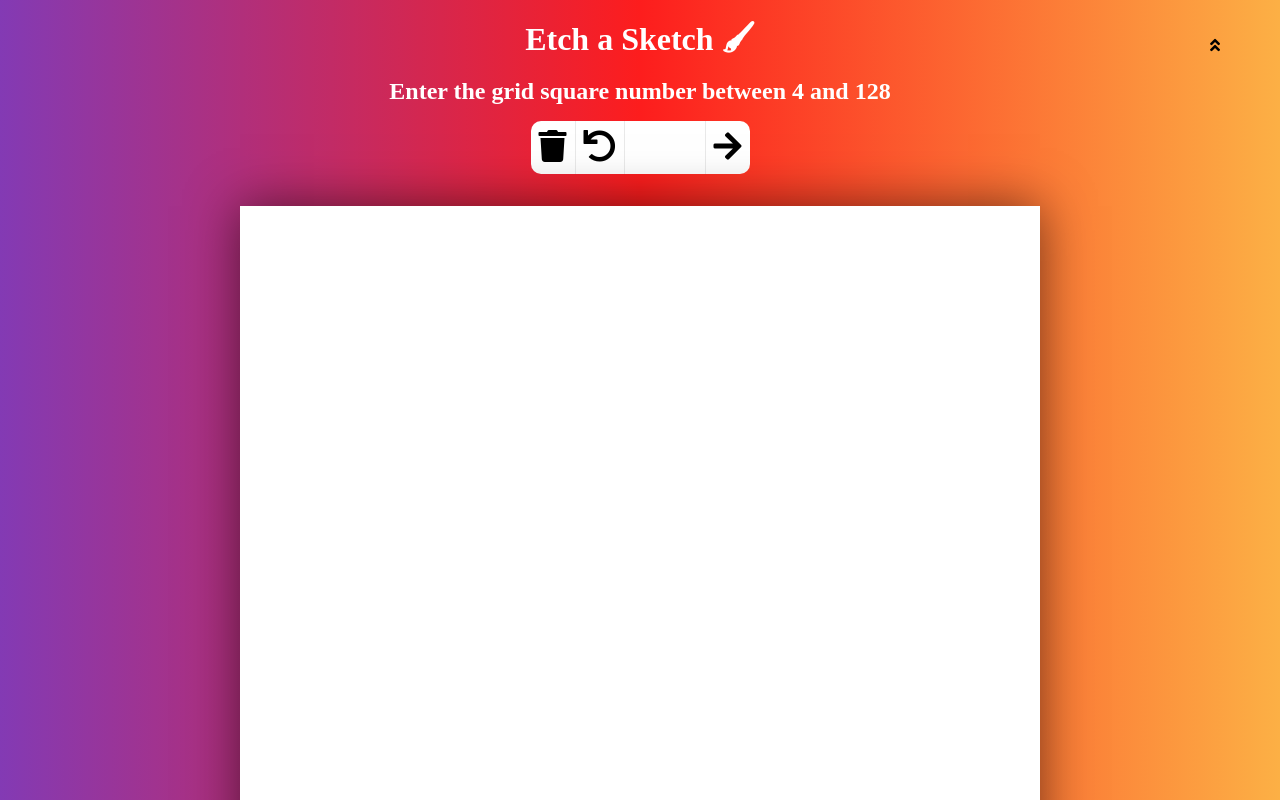
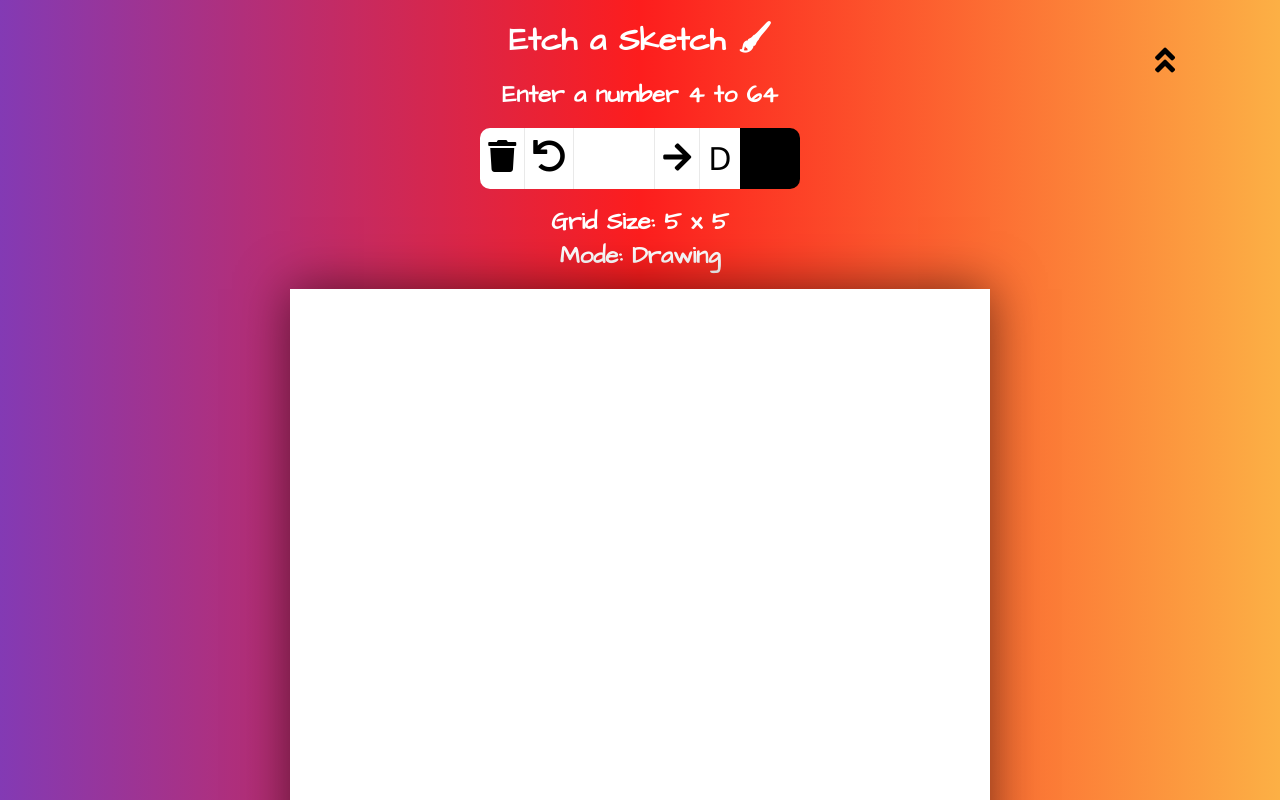
Before and after one commit to memindemir06/etch-a-sketch, a plain HTML site: page index.html in a window 1280 px wide. Both pictures are taken after typing "5" into the empty fields and a click on the button "Generate grid". Shown: the top 800 px of the page. Drawn offline with Linux system fonts and the light colour scheme.

Commit message:
Version 2

```diff
--- a/app.js
+++ b/app.js
@@ -6,6 +6,10 @@ const gridsOuter = document.querySelector(".grids");
 const gridsInner = gridsOuter.firstElementChild;
 const buttons = document.querySelectorAll(".hide-header-button");
 const dockElements = document.querySelectorAll(".colorful-background");
+const styleButton = document.querySelector(".trailing");
+const colorInput = document.querySelector(".color");
+const notification = document.querySelector(".notification");
+const mode = document.querySelector(".mode");
 let global_mousedownCheck;
 
 //EVENT LISTENERS
@@ -22,6 +26,9 @@ document.addEventListener("click", (event) => {
       refresh();
     } else if (target.classList[1] === "trash") {
       del();
+    } else if (target.classList[1] === "trailing") {
+      refresh();
+      changeStyle();
     }
   } else if (target.classList[0] == "hide-header-button") {
     hideDock();
@@ -45,7 +52,8 @@ gridsOuter.addEventListener("mouseover", (event) => {
   if (global_mousedownCheck === true) {
     const grid = event.target;
     if (grid.classList[0] === "grid") {
-      colorizeGrid(grid);
+      if (styleChecker()) colorizeGrid(grid);
+      else trailGrid(grid);
     }
   }
 });
@@ -60,7 +68,7 @@ function generate() {
   const gridSize = parseInt(input.value);
   //Generate grids
   if (
-    gridSize < 129 &&
+    gridSize < 65 &&
     gridSize > 3 &&
     gridsOuter.firstElementChild.innerHTML === ""
   ) {
@@ -70,10 +78,12 @@ function generate() {
       gridsOuter.firstElementChild.appendChild(grid);
     }
     gridsOuter.firstElementChild.style.gridTemplateColumns = `repeat(${gridSize}, auto)`;
+    changeNotification(gridSize);
   }
 }
 
 function refresh() {
+  if (styleChecker() === false) return;
   if (gridsOuter.firstElementChild.innerHTML !== "") {
     gridsOuter.firstElementChild.childNodes.forEach((grid) => {
       if (grid.style.backgroundColor !== "rgb(255, 255, 255)")
@@ -87,6 +97,8 @@ function del() {
   const removable = document.createElement("div");
   gridsOuter.appendChild(removable);
   removable.classList.add("removable");
+  notification.innerText = `Please generate the grid to start drawing.`;
+  mode.classList.toggle("hidden");
 }
 
 function randomColor() {
@@ -99,9 +111,54 @@ function colorizeGrid(grid) {
   grid.style.backgroundColor = randomColor();
 }
 
+async function trailGrid(grid) {
+  const colorHex = colorInput.value;
+  let c = colorHex.substring(1).split("");
+  if (c.length == 3) {
+    c = [c[0], c[0], c[1], c[1], c[2], c[2]];
+  }
+  c = "0x" + c.join("");
+  for (let i = 10; i >= 0; i--) {
+    const colorRgba =
+      "rgba(" +
+      [(c >> 16) & 255, (c >> 8) & 255, c & 255].join(",") +
+      "," +
+      `${i / 10}`;
+    grid.style.backgroundColor = colorRgba;
+    await sleep(30);
+  }
+}
+
 function hideDock() {
-  console.log("aga");
   dockElements.forEach((el) => el.classList.toggle("hidden"));
   buttons[0].classList.toggle("hidden");
   buttons[1].classList.toggle("hidden");
 }
+
+function changeStyle() {
+  styleButton.firstElementChild.innerText =
+    styleButton.firstElementChild.innerText === "D" ? "T" : "D";
+  mode.innerText =
+    styleButton.firstElementChild.innerText === "D"
+      ? "Mode: Drawing"
+      : "Mode: Trailing";
+}
+
+function styleChecker() {
+  if (styleButton.firstElementChild.innerText === "D") return true;
+  else return false;
+}
+
+//Sleep function for wait effect
+function sleep(ms) {
+  return new Promise((resolve) => setTimeout(resolve, ms));
+}
+
+function changeNotification(gridSize) {
+  notification.innerText = `Grid Size: ${gridSize} x ${gridSize}`;
+  mode.innerText =
+    styleButton.firstElementChild.innerText === "D"
+      ? "Mode: Drawing"
+      : "Mode: Trailing";
+  mode.classList.toggle("hidden");
+}
--- a/index.html
+++ b/index.html
@@ -9,6 +9,10 @@
       href="https://cdnjs.cloudflare.com/ajax/libs/font-awesome/5.14.0/css/all.min.css"
       integrity="sha512-1PKOgIY59xJ8Co8+NE6FZ+LOAZKjy+KY8iq0G4B3CyeY6wYHN3yt9PW0XpSriVlkMXe40PTKnXrLnZ9+fkDaog=="
       crossorigin="anonymous"
+    />
+    <link
+      href="https://fonts.googleapis.com/css2?family=Architects+Daughter&display=swap"
+      rel="stylesheet"
     />
     <link rel="stylesheet" href="style.css" />
   </head>
@@ -25,9 +29,7 @@
     </header>
     <div class="form colorful-background">
       <form>
-        <label for="input"
-          >Enter the grid square number between 4 and 128</label
-        >
+        <label for="input">Enter a number 4 to 64</label>
         <div class="input">
           <div class="btn trash" title="Delete">
             <i class="fas fa-trash"></i>
@@ -47,8 +49,16 @@
           <button class="btn generate" title="Generate grid" type="submit">
             <i class="fas fa-arrow-right"></i>
           </button>
+          <div class="btn trailing" title="Trail">
+            <p class="trail-option">D</p>
+          </div>
+          <input type="color" name="color" id="color" class="color" />
         </div>
       </form>
+    </div>
+    <div class="notify">
+      <h2 class="notification">Please generate the grid to start drawing.</h2>
+      <h2 class="mode hidden">Mode: Drawing</h2>
     </div>
     <div class="grids">
       <div class="removable"></div>
--- a/style.css
+++ b/style.css
@@ -15,7 +15,7 @@ body {
   align-items: center;
   min-height: 100vh;
   color: white;
-
+  font-family: "Architects Daughter", cursive;
   background: rgb(131, 58, 180);
   background: -moz-linear-gradient(
     90deg,
@@ -53,7 +53,7 @@ form {
   padding: 0 1rem 1rem 1rem;
 }
 
-input {
+input[type="number"] {
   border: none;
   outline: none;
   padding: 0 5px;
@@ -61,7 +61,13 @@ input {
   width: 5rem;
 }
 
-i {
+input[type="color"] {
+  border-top-right-radius: 10px;
+  border-bottom-right-radius: 10px;
+}
+
+i,
+p {
   pointer-events: none;
 }
 
@@ -76,8 +82,8 @@ i {
   position: absolute;
   width: 50px;
   height: 50px;
-  top: 20px;
-  right: 40px;
+  top: 5px;
+  right: 5px;
   border-radius: 50%;
 }
 
@@ -112,8 +118,6 @@ i {
 }
 
 .generate {
-  border-top-right-radius: 10px;
-  border-bottom-right-radius: 10px;
   border-left: 1px solid rgba(211, 211, 211, 0.5);
 }
 
@@ -124,10 +128,23 @@ i {
   justify-content: center;
 }
 
+.trailing {
+  border-left: 1px solid rgba(211, 211, 211, 0.5);
+}
+
+.trail-option {
+  font-family: "Segoe UI", Tahoma, Geneva, Verdana, sans-serif;
+}
+
+.mode {
+  text-align: center;
+}
+
 .grids {
   width: 300px;
   height: 300px;
   margin: 1rem;
+  margin-bottom: 10rem;
   box-shadow: 0 0 3rem rgba(0, 0, 0, 0.555);
   background: white;
 }
@@ -162,10 +179,9 @@ input[type="number"] {
 
 @keyframes arrow {
   from {
-    top: 20px;
   }
   to {
-    top: 30px;
+    transform: translateY(20px);
   }
 }
 
@@ -184,6 +200,12 @@ input[type="number"] {
   color: red;
 }
 
+.trailing:hover,
+.trailing:active {
+  background: black;
+  color: white;
+}
+
 .btn:focus {
   outline: none;
 }
@@ -192,20 +214,40 @@ input[type="number"] {
   html {
     font-size: 16px;
   }
-  input {
+  input[type="number"] {
     padding: 0 10px;
   }
 
   .removable,
   .grids {
-    width: 800px;
-    height: 800px;
+    width: 700px;
+    height: 700px;
+  }
+  .hide-header-button {
+    font-size: 2rem;
+    width: 150px;
+    height: 60px;
+    top: 30px;
+    right: 40px;
   }
 }
 
 @supports (-webkit-appearance: none) or (-moz-appearance: none) {
-  input[type="number"] {
+  input[type="number"],
+  input[type="color"] {
     -webkit-appearance: none;
     -moz-appearance: none;
   }
+  input[type="color"] {
+    -webkit-appearance: none;
+    border: none;
+    width: 60px;
+    height: inherit;
+  }
+  input[type="color"]::-webkit-color-swatch-wrapper {
+    padding: 0;
+  }
+  input[type="color"]::-webkit-color-swatch {
+    border: none;
+  }
 }
```
